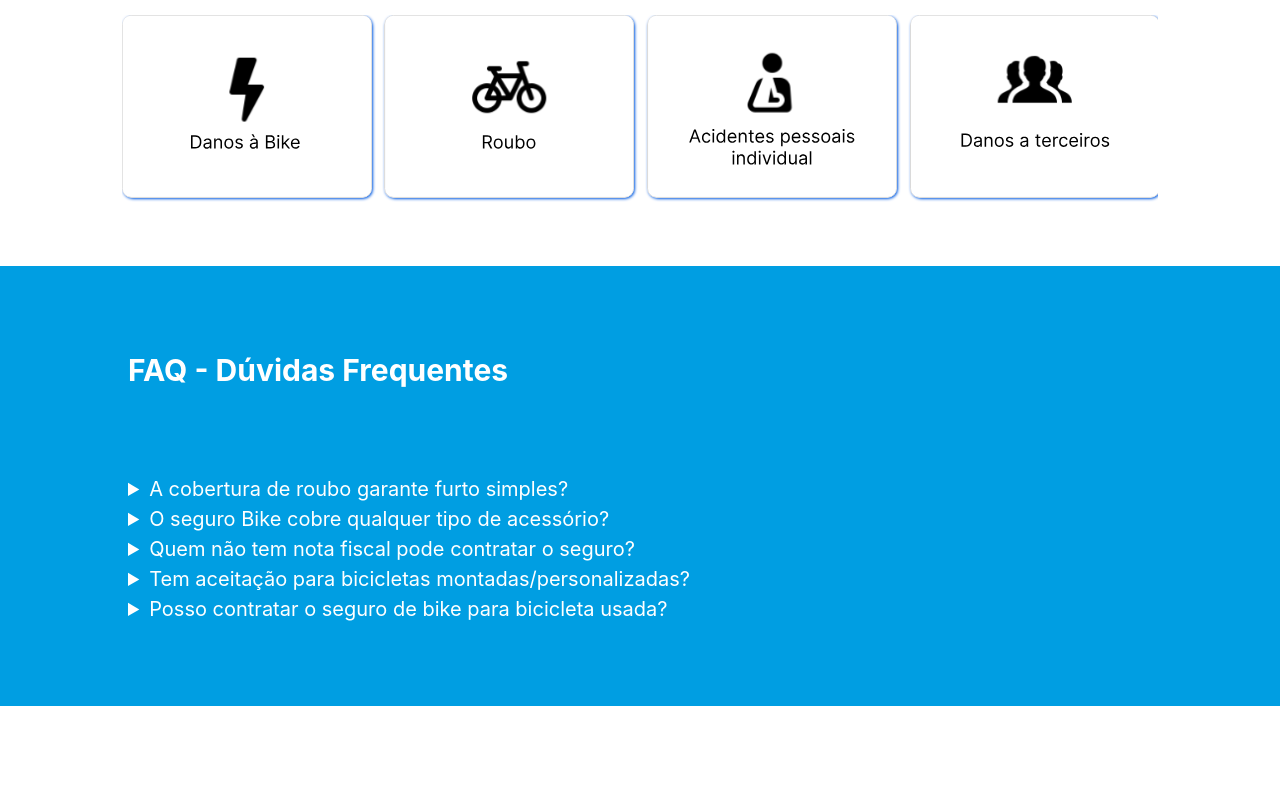
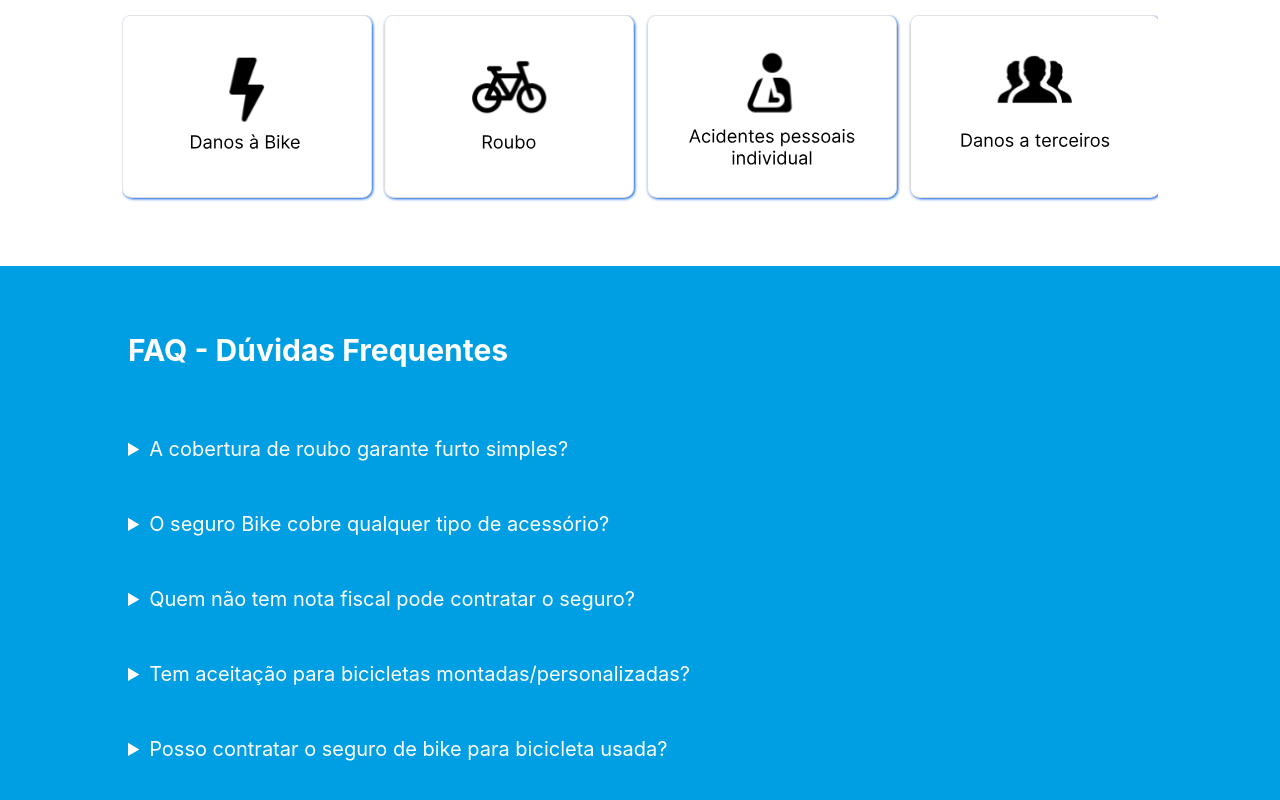
Before and after one commit to leoleoyuuki/fiap-sprint3-rwd, a React (Vite) app: page / in a window 1280 px wide. Shown: the part 954-1754 px from the top of the page. Before the commit the page ends 1660 px from the top, so only its background shows below. Built offline with nearby package versions, Linux system fonts and the light colour scheme.

Commit message:
add detalhes css

```diff
--- a/src/pages/Home/index.jsx
+++ b/src/pages/Home/index.jsx
@@ -40,30 +40,39 @@ export default function Home() {
           <p>Você pode escolher:</p>
         </div>
         <div className="imagens">
+
           <div>
             <img src={DanosBike} alt="Danos á Bike" />
           </div>
+
           <div>
             <img src={Roubo} alt="Roubo" />
           </div>
+
           <div>
             <img src={AcidentesPessoais} alt="Acidentes pessoais" />
           </div>
+
           <div>
             <img src={DanosTerceiros} alt="Danos a terceiros" />
           </div>
+
           <div>
             <img src={ExtensaoCoberturas} alt="Extensão da cobertura em solo internacional" />
           </div>
+
           <div>
             <img src={Extravio} alt="Extravio em viagens aéreas e/ou rodovias " />
           </div>
+
           <div>
             <img src={DanosPorTransporte} alt="Danos Pelo transporte da bike " />
           </div>
+
           <div>
             <img src={DanosTentativaRoubo} alt="Danos Na tentativa de roubo" />
           </div>
+
           <div>
             <img src={DanosCausadosPorCurtoCircuito} alt="Danos Causados por curto circuito na bateria de bikes elétricas" />
           </div>
@@ -72,28 +81,34 @@ export default function Home() {
 
       {/* inciando o FAQ */}
       <section className='secao3'>
+
         <div className="h1">
           <h1>FAQ - Dúvidas Frequentes</h1>
         </div>
+
         <div className='duvidas'>
+
           <details>
             <summary>A cobertura de roubo garante furto simples?</summary>
             <p>A cobertura de roubo garante a subtração da bicicleta e dos acessórios, mediante o emprego de violência ou o rompimento de obstáculos do local, desde que existam vestígios materiais. Não é o caso de amparos para simples desaparecimentos ou extravios.</p>
           </details>
+
           <details>
             <summary>O seguro Bike cobre qualquer tipo de acessório?</summary>
             <p>O Porto Seguro Bike oferece cobertura para acessórios que são acoplados à bike, como ciclocomputadores, GPS e velocímetros.
+            Já acessórios de uso pessoal, não acoplados à bicicleta, como capacetes, luvas, squeezes, mochilas, roupas e ferramentas não são contemplados.</p>
+          </details>
 
-Já acessórios de uso pessoal, não acoplados à bicicleta, como capacetes, luvas, squeezes, mochilas, roupas e ferramentas não são contemplados.</p>
-          </details>
           <details>
             <summary>Quem não tem nota fiscal pode contratar o seguro?</summary>
             <p>Pode. Mas é importante ressaltar que podemos solicitar o documento em caso de inspeção e/ou eventual sinistro, a nota fiscal e/ou outros documentos para comprovação da existência e posse do bem.</p>
           </details>
+
           <details>
             <summary>Tem aceitação para bicicletas montadas/personalizadas?</summary>
             <p>Sim, temos aceitação para bicicletas que tiverem seus componentes alterados ou personalizadas pelo próprio segurado, desde que em eventual sinistro, tenha comprovação da aquisição de todos os componentes. Sempre que houver uma nova alteração de peças que altere o valor total da bicicleta, um endosso deverá ser realizado no LMI (limite máximo de indenização) de contratação.</p>
           </details>
+
           <details>
             <summary>Posso contratar o seguro de bike para bicicleta usada?</summary>
             <p>Aceitamos bicicletas usadas com até 8 anos de uso, e para bicicletas elétricas, até 3 anos de uso. Neste caso, sugerimos que a contratação ocorra pelo valor de mercado da bike usada.</p>
--- a/src/pages/Home/styles.css
+++ b/src/pages/Home/styles.css
@@ -57,41 +57,43 @@
   height: 65vh;
   width: 90%;
   margin: 0 auto;
+}
 
-
-}
 .secao2 .texts{
   width: 400px;
 
   color: #000;
 }
+
 .secao2 .texts h1{
   font-size: 1.6rem;
   line-height: 34px;
 }
+
 .secao2 .texts p{
   font-size: 1.2rem;
 }
+
 .secao2 .imagens{
   width: 90%;
   margin: 0 auto;
   display: flex;
   gap: 0.8rem;
   overflow-x:scroll ;
+}
 
-
-}
 .secao2 .imagens img{
   width: 250px;
   box-shadow: 1px 1px 3px #005ae2;
   border-radius: 10px;
 }
+
 .secao3{
   display: flex;
   flex-direction: column;
   justify-content: space-evenly;
   margin: auto;
-  height: 55vh;
+  height: 70vh;
   width: 100%;
   margin: 0 auto;
   color: #fff;
@@ -99,17 +101,29 @@
   background-color: #009ee2;
 
 }
+
 .secao3 .h1{
   width: 80%;
   margin : 0 auto;
 }
+
 .secao3 details{
   width: 80%;
   margin: 0 auto;
+  display: flex;
+}
 
+.secao3 .duvidas{
+  height: 330px;
+  display: flex;
+  flex-direction: column;
+  justify-content: space-between;
+}
+
+.secao3 details summary{
+  cursor: pointer;
 }
 
 .secao3 details p{
   font-size: 18px;
-
 }
```
